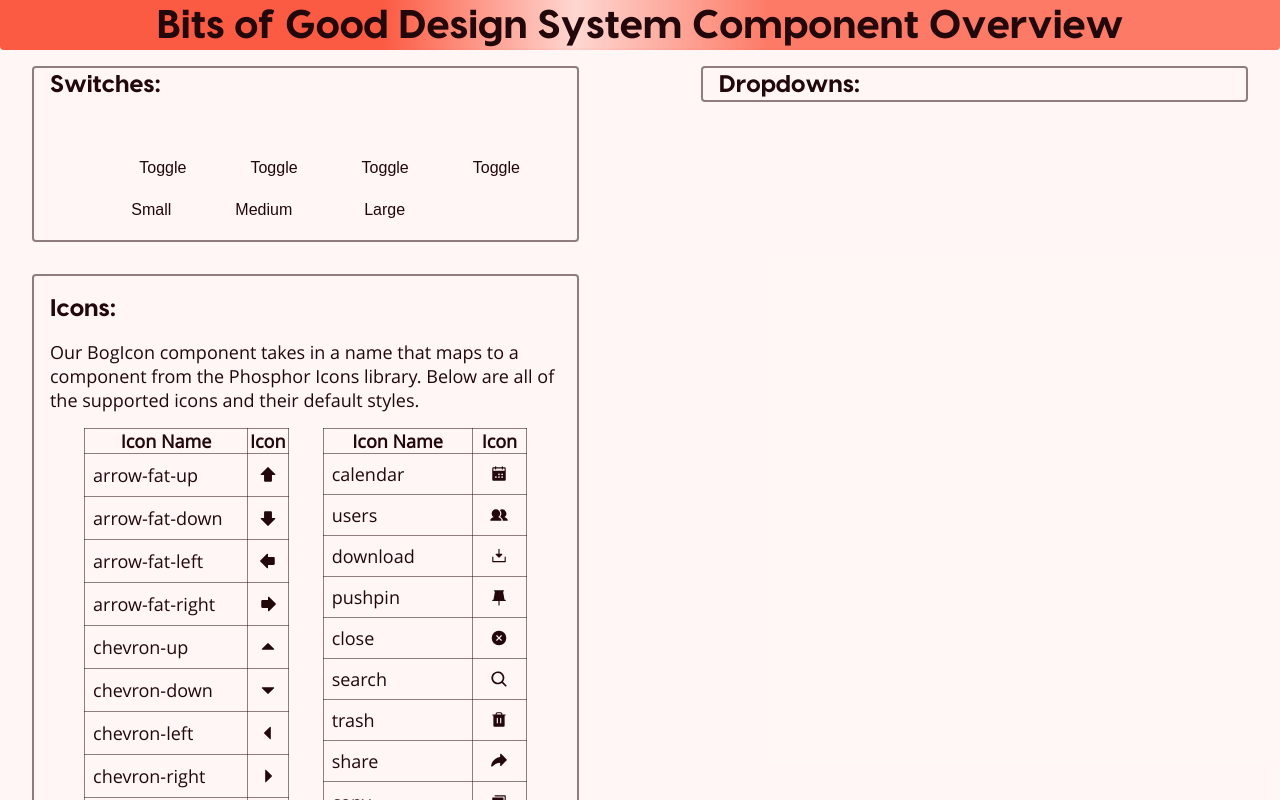
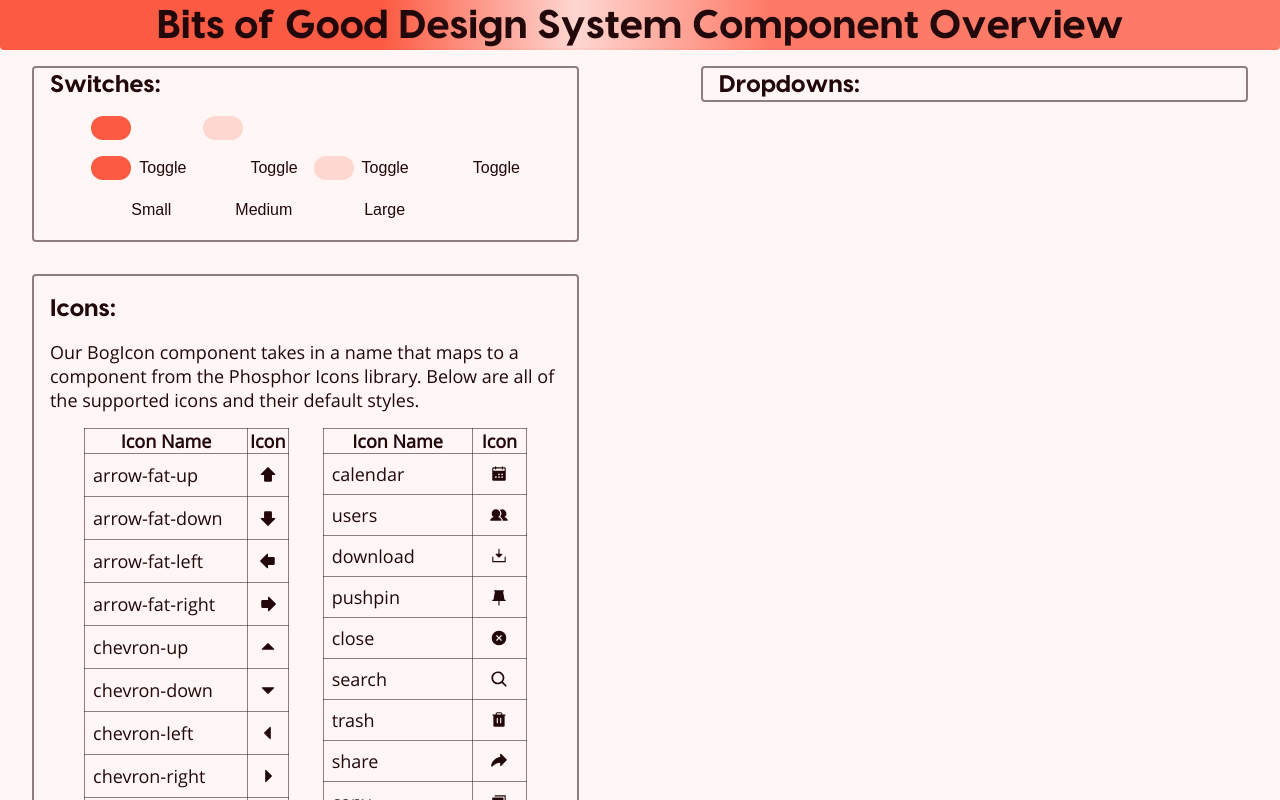
Before and after one commit to GTBitsOfGood/design-system, a Next.js app: page / in a window 1280 px wide. Shown: the top 800 px of the page. Built offline with nearby package versions, Linux system fonts and the light colour scheme.

Commit message:
finished all revisions

```diff
--- a/src/components/BogSwitch/styles.module.css
+++ b/src/components/BogSwitch/styles.module.css
@@ -38,12 +38,19 @@
   }
 
   .bog-switch[data-state='checked'] {
-    background-color: var(--color-blue-600);
+    background-color: var(--color-brand-text);
   }
 
   .bog-switch[data-disabled] {
-    opacity: 50%;
     pointer-events: none;
+    cursor: not-allowed;
+    background-color: var(--color-grey-fill-weak);
+  }
+
+  .bog-switch[data-disabled][data-state='checked'] {
+    pointer-events: none;
+    cursor: not-allowed;
+    background-color: var(--color-brand-stroke-weak);
   }
 
   .bog-switch-small {
```
